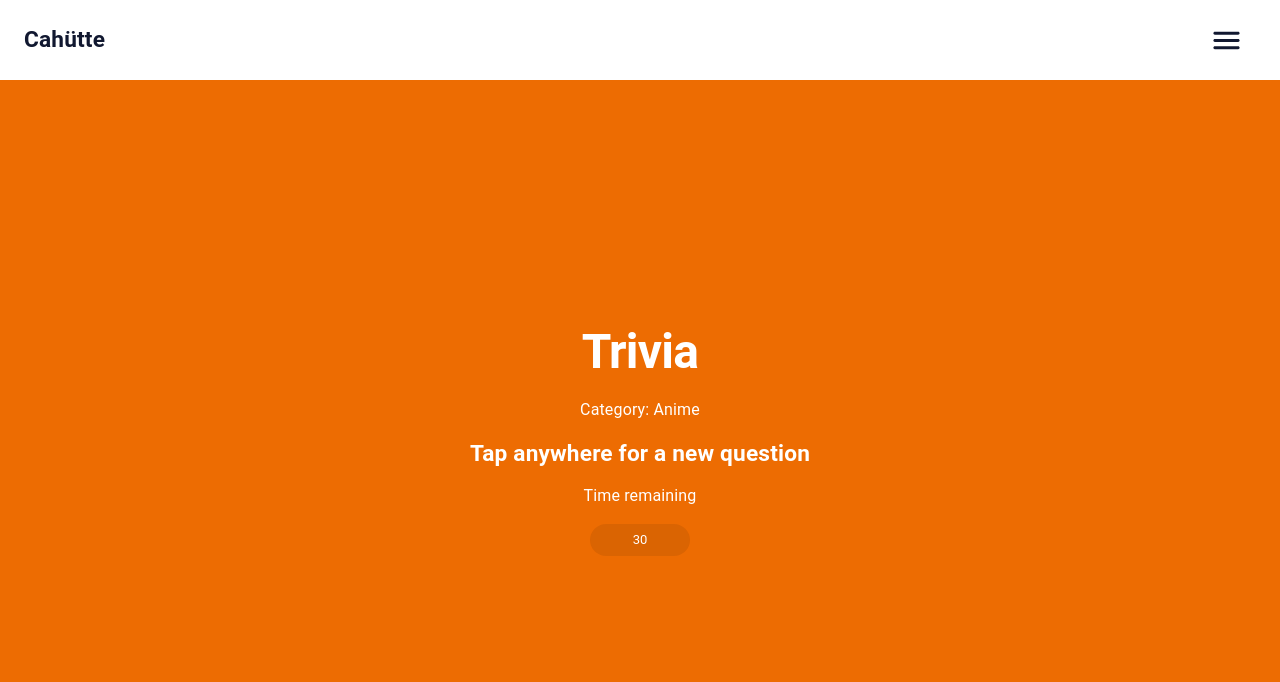
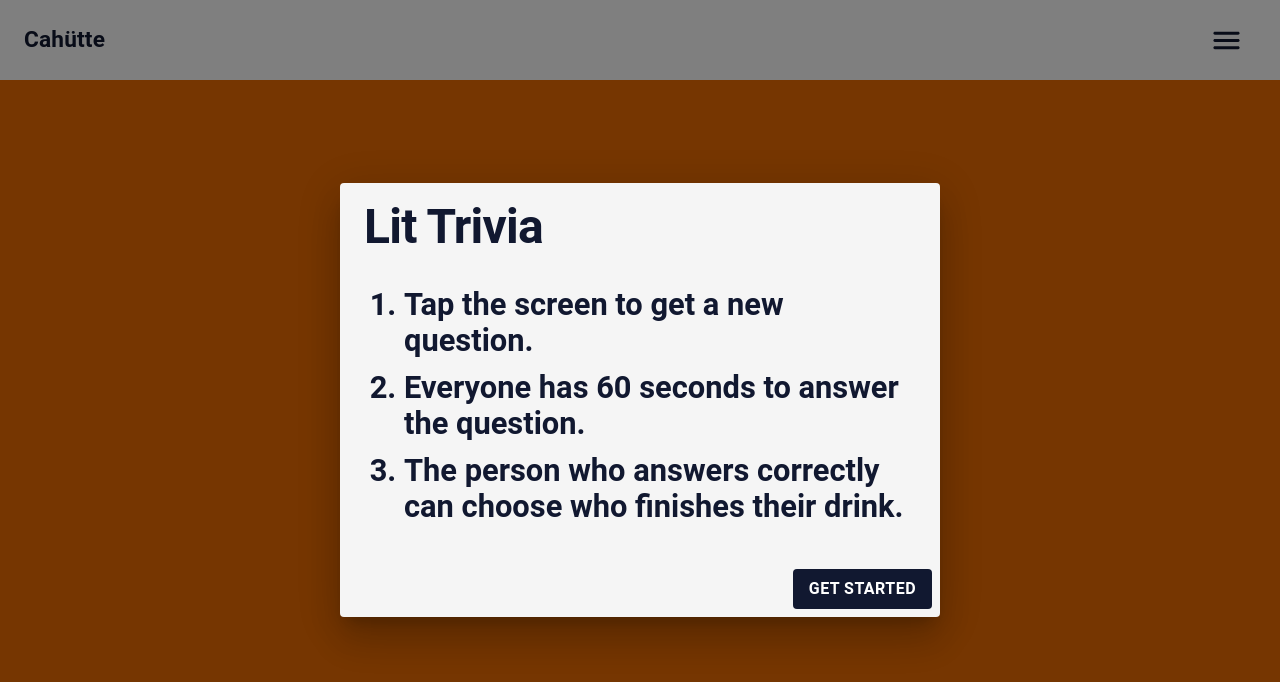
Before and after one commit to el-zacharoo/drinking-game-site, a React (Vite) app: page /trivia in a window 1280 px wide. Shown: the top 682 px of the page. Built offline with nearby package versions, Linux system fonts and the light colour scheme.

Commit message:
randomised answers so everyone can play

```diff
--- a/src/components/GameCard.tsx
+++ b/src/components/GameCard.tsx
@@ -2,6 +2,7 @@ import { JSX } from "react";
 
 import {
     Card,
+    CardHeader,
     CardActionArea,
     CardContent,
     Typography,
@@ -19,7 +20,8 @@ type ColorIndex =
     | "info";
 
 type GameCardProps = {
-    name: string;
+    headline: string;
+    subheader: string;
     body: string;
     pageSlug: string;
     colour: ColorIndex;
@@ -27,22 +29,18 @@ type GameCardProps = {
 };
 
 export const GameCard = (props: GameCardProps): JSX.Element => {
-    const { name, body, pageSlug, colour, icon } = props;
+    const { headline, body, subheader, pageSlug, colour, icon } = props;
 
     const navigate = useNavigate();
 
     return (
-        <Card elevation={0} sx={{ backgroundColor: `${colour}.main` }}>
+        <Card
+            id={pageSlug}
+            elevation={0}
+            sx={{ backgroundColor: `${colour}.main` }}>
             <CardActionArea onClick={() => navigate(`/${pageSlug}`)}>
-                <CardContent component={Stack} spacing={2}>
-                    <Stack spacing={1} direction="row">
-                        <Typography
-                            sx={{
-                                color: `${colour}.contrastText`,
-                            }}
-                            variant="h3">
-                            {name}
-                        </Typography>
+                <CardHeader
+                    avatar={
                         <MuiIcon
                             fontSize="large"
                             sx={{
@@ -50,7 +48,26 @@ export const GameCard = (props: GameCardProps): JSX.Element => {
                             }}>
                             {icon}
                         </MuiIcon>
-                    </Stack>
+                    }
+                    title={
+                        <Typography
+                            sx={{
+                                color: `${colour}.contrastText`,
+                            }}
+                            variant="h3">
+                            {headline}
+                        </Typography>
+                    }
+                    subheader={
+                        <Typography
+                            sx={{
+                                color: `${colour}.contrastText`,
+                            }}>
+                            {subheader}
+                        </Typography>
+                    }
+                />
+                <CardContent component={Stack} spacing={2}>
                     <Typography
                         sx={{
                             color: `${colour}.contrastText`,
--- a/src/views/Home.tsx
+++ b/src/views/Home.tsx
@@ -12,33 +12,36 @@ export const Home = (): JSX.Element => {
         <Box sx={{ mx: "1rem" }}>
             <Stack spacing={2}>
                 <GameCard
-                    name="King's Cup"
-                    body="A drinking game for the whole gang!"
+                    headline="King's Cup"
+                    subheader="Time to get lit!"
+                    body="Unleash the good times at your in-person gatherings with King's Cup! No need for a deck!"
                     pageSlug="kings-cup"
                     colour="error"
                     icon={<SpadeIcon fontSize="large" />}
                 />
                 <GameCard
-                    name="Trivia"
-                    body="Test your knowledge!"
+                    headline="Trivia"
+                    subheader="Test your knowledge!"
+                    body="Not gonna lie, these are hard, I didn't even write them!"
                     pageSlug="trivia"
                     colour="warning"
                     icon={<HourglassTopRoundedIcon fontSize="large" />}
                 />
                 <GameCard
-                    name="My word"
-                    body="Generate a random word!"
-                    pageSlug="word-generator"
+                    headline="Charades"
+                    subheader="Time to act!"
+                    body="Yes, it may be a little cringe, but this version should get everyone laughing!"
+                    pageSlug="charades"
                     colour="info"
                     icon={<ChatBubbleOutlineRoundedIcon fontSize="large" />}
                 />
-                <GameCard
-                    name="Cahütte"
+                {/* <GameCard
+                    headline="Cahütte"
                     body="Welcome to the home page!"
                     pageSlug=""
                     colour="success"
                     icon={<ChatBubbleOutlineRoundedIcon fontSize="large" />}
-                />
+                /> */}
             </Stack>
         </Box>
     );
--- a/src/views/TriviaQuestions.tsx
+++ b/src/views/TriviaQuestions.tsx
@@ -1,10 +1,11 @@
 import { JSX, useState, useEffect, useCallback } from "react";
 
-import { Typography, Chip } from "@mui/material";
+import { Typography, Stack, Paper } from "@mui/material";
 
 import { PageWrapper } from "@/components/PageWrapper";
+import { PopupModal } from "@/components/PopupModal";
 
-const init = 30;
+const init = 60;
 
 type TTriviaCategory = {
     id: number;
@@ -58,7 +59,22 @@ type QuestionResponse = {
     incorrect_answers: string[];
 };
 
+const shuffleArray = (array: string[]) => {
+    const shuffledArray = [...array];
+    for (let i = shuffledArray.length - 1; i > 0; i--) {
+        const j = Math.floor(Math.random() * (i + 1));
+        [shuffledArray[i], shuffledArray[j]] = [
+            shuffledArray[j],
+            shuffledArray[i],
+        ];
+    }
+    return shuffledArray;
+};
+
 export const TriviaQuestions = (): JSX.Element => {
+    const [shuffledOptions, setShuffledOptions] = useState<string[]>([]);
+
+    const [open, setOpen] = useState<boolean>(true);
     const [error, setError] = useState<string | null>(null);
     const [countdown, setCountdown] = useState<number>(init);
     const [cancel, setCancel] = useState<boolean>(false);
@@ -113,7 +129,8 @@ export const TriviaQuestions = (): JSX.Element => {
                 stopTimer();
             }, 10000);
         }
-        setQuestions(undefined);
+        // setShuffledOptions([]);
+        // // setQuestions(undefined);
         stopTimer();
     };
 
@@ -137,59 +154,86 @@ export const TriviaQuestions = (): JSX.Element => {
         }
     }, [countdown, stopTimer]);
 
+    useEffect(() => {
+        if (questions) {
+            const allOptions = [
+                questions.correct_answer,
+                ...questions.incorrect_answers,
+            ];
+            const shuffledOptions = shuffleArray(allOptions);
+            setShuffledOptions(shuffledOptions);
+        }
+    }, [questions]);
+
+    const setColorForAnswer = (answer: string): string => {
+        if (!cancel) {
+            if (answer === questions?.correct_answer) {
+                return "success.main";
+            }
+            return "error.main";
+        }
+        return "white";
+    };
+
     return (
+        <>
+            <PopupModal
+                open={open}
+                onClose={() => setOpen(false)}
+                title="Lit Trivia"
+                rules={[
+                    "Tap the screen to get a new question.",
+                    `Everyone has ${init} seconds to answer the question.`,
+                    "The person who answers correctly can choose who finishes their drink.",
+                ]}
+            />
             <PageWrapper
                 color={cancel ? "primary" : "warning"}
                 onClick={handleStartTimeout}>
                 <Typography textAlign="center" color="white" variant="h1">
                     Trivia
                 </Typography>
-            <Typography textAlign="center" color="white" variant="subtitle1">
+                <Typography textAlign="center" color="white" variant="h3">
                     Category:&nbsp;{triviaCategory.name}
                 </Typography>
-            {!cancel ? (
-                <Typography textAlign="center" color="white" variant="h4">
+                {!cancel && (
+                    <Typography textAlign="center" color="white" variant="h3">
                         Tap anywhere for a new question
                     </Typography>
-            ) : (
-                questions && (
+                )}
+                {questions && (
                     <>
                         <Typography
                             textAlign="center"
                             sx={{ color: "white" }}
-                            variant="h4">
+                            variant="h3">
                             {decodeHTMLEntities(questions.question)}
                         </Typography>
-                        {questions.incorrect_answers.map((item, index) => (
+                        <Stack spacing={2} sx={{ py: 2 }}>
+                            {shuffledOptions.map((item, index) => (
                                 <Typography
+                                    variant="h3"
                                     textAlign="center"
                                     key={index}
-                                color="error">
+                                    sx={{ color: setColorForAnswer(item) }}>
                                     {decodeHTMLEntities(item)}
                                 </Typography>
                             ))}
-                        <Typography
-                            textAlign="center"
-                            sx={{ color: "success.main" }}>
-                            {decodeHTMLEntities(questions.correct_answer)}
-                        </Typography>
+                        </Stack>
                     </>
-                )
                 )}
                 {error && (
                     <Typography textAlign="center" color="error" variant="h4">
                         {error}
                     </Typography>
                 )}
-            <Typography textAlign="center" color="white">
-                Time remaining
+                <Paper sx={{ p: 1, borderRadius: 200, width: 100 }}>
+                    <Typography variant="h6" textAlign="center">
+                        {countdown}
                     </Typography>
-            <Chip
-                color="default"
-                sx={{ width: 100, color: "white" }}
-                label={countdown}
-            />
+                </Paper>
             </PageWrapper>
+        </>
     );
 };
 
```
Lines whose indentation alone changed are shown as unchanged.
